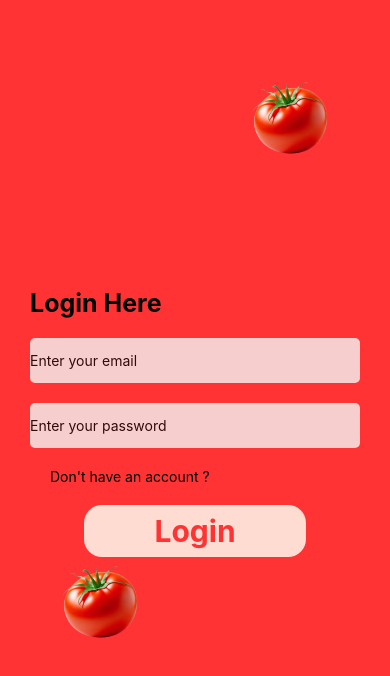
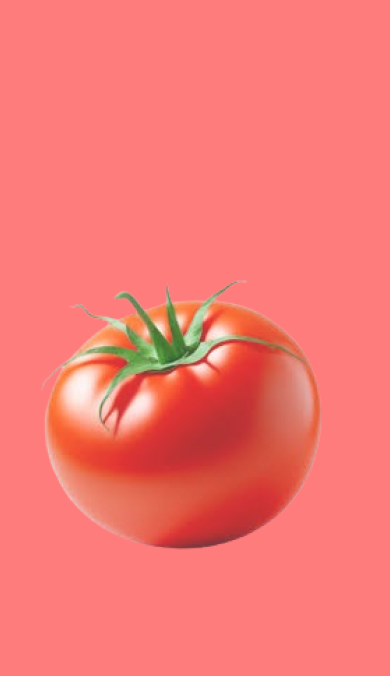
Before and after one commit to christopherkelvin/Tomato_Advisor, a React Native app: screen / in a window 390 px wide. Shown: the top 676 px of the page. Built offline with nearby package versions, Linux system fonts and the light colour scheme.

Commit message:
Just started the loader page

```diff
--- a/src/components/loaderPage/loaderPage.styles.js
+++ b/src/components/loaderPage/loaderPage.styles.js
@@ -3,8 +3,17 @@ export const styles = StyleSheet.create({
   container: {
     flex: 1,
     backgroundColor: "#ff3333",
+    opacity: 0.8,
+    position: "relative",
     padding: 30,
     justifyContent: "center",
-    position: "relative",
   },
+  blur: {
+    position: "absolute",
+    top: 0,
+    left: 0,
+    bottom: 0,
+    right: 0,
+    backgroundColor: "rgba(255,255,255,0.2)",
+  }
 });
--- a/src/components/loaderPage/loaderPage.tsx
+++ b/src/components/loaderPage/loaderPage.tsx
@@ -1,9 +1,13 @@
-import { View, Text } from "react-native";
+import { View, Text, Image } from "react-native";
 import { styles } from "./loaderPage.styles";
 export default function LoaderPage() {
   return (
     <View style={styles.container}>
-      <Text>Loading ................</Text>
+      <View style={styles.blur} />
+      <Image source={require("../../../assets/Tomato.png")} />
     </View>
   );
 }
+
+{/* <Image source={require("../../../assets/Tomato.png")} />
+<Text>Loading ................</Text> */}
--- a/src/routes/authPages/login/login.tsx
+++ b/src/routes/authPages/login/login.tsx
@@ -14,7 +14,7 @@ export default function Login() {
   const [isLoading, setIsLoading] = useState(true);
   useEffect(() => {
     setTimeout(() => {
-      setIsLoading(false);
+      setIsLoading(true);
     }, 2000);
   }, []);
   if (isLoading) {
```
